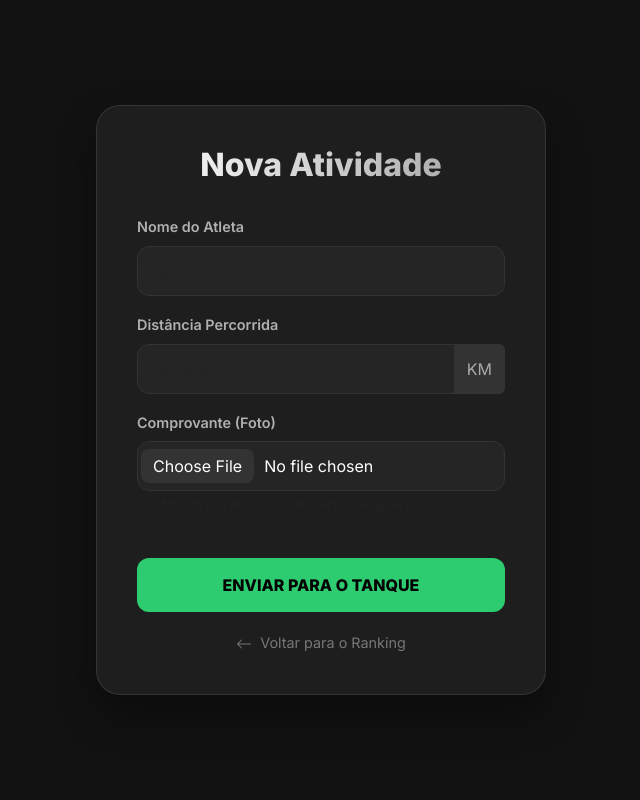
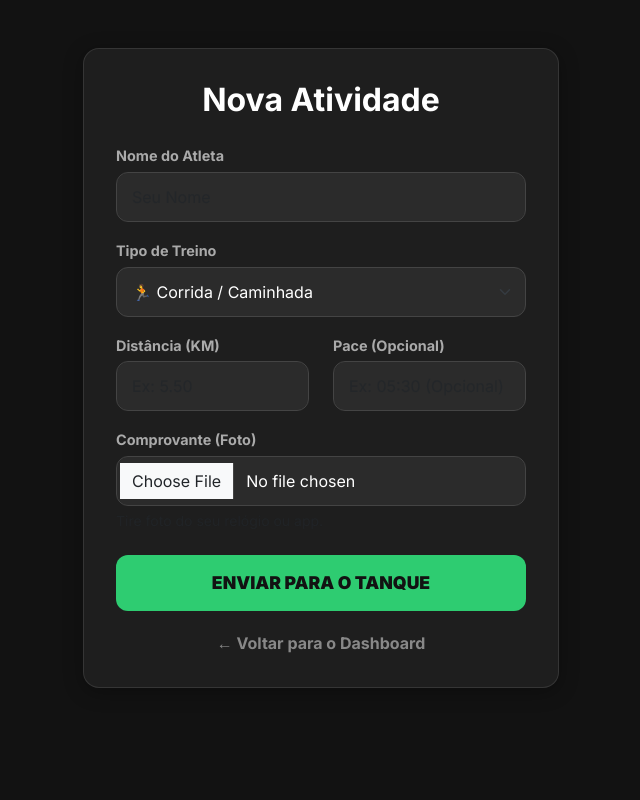
Before and after one commit to JullioDutra/projeto_kms, a Django app: page /registrar/ in a window 1280 px wide. Shown: the whole page, without its empty margins (319-959 px from the left). Run offline with Django 5.2, Linux system fonts and the light colour scheme.

Commit message:
Update registrar.html for new activity form layout

```diff
--- a/core/templates/core/registrar.html
+++ b/core/templates/core/registrar.html
@@ -3,143 +3,27 @@
 <head>
     <meta charset="UTF-8">
     <meta name="viewport" content="width=device-width, initial-scale=1.0">
-    <title>Registrar KM - Tracker</title>
+    <title>Nova Atividade</title>
     <link href="https://cdn.jsdelivr.net/npm/bootstrap@5.3.0/dist/css/bootstrap.min.css" rel="stylesheet">
-    <link href="https://fonts.googleapis.com/css2?family=Inter:wght@400;600;800&display=swap" rel="stylesheet">
+    <link href="https://fonts.googleapis.com/css2?family=Inter:wght@400;700;900&display=swap" rel="stylesheet">
     <style>
-        :root {
-            --dark-bg: #121212;
-            --card-bg: #1e1e1e;
-            --accent-green: #2ecc71;
-            --input-bg: #252525;
-        }
-
-        body {
-            background-color: var(--dark-bg);
-            color: #ffffff;
-            font-family: 'Inter', sans-serif;
-            display: flex;
-            align-items: center;
-            justify-content: center;
-            min-height: 100vh;
-            margin: 0;
-        }
-
-        .form-card {
-            background: var(--card-bg);
-            border: 1px solid rgba(255, 255, 255, 0.1);
-            border-radius: 24px;
-            padding: 40px;
-            width: 100%;
-            max-width: 450px;
-            box-shadow: 0 20px 40px rgba(0,0,0,0.4);
-        }
-
-        h2 {
-            font-weight: 800;
-            margin-bottom: 30px;
-            text-align: center;
-            background: linear-gradient(to right, #ffffff, #a0a0a0);
-            -webkit-background-clip: text;
-            -webkit-text-fill-color: transparent;
-        }
-
-        .form-label {
-            font-weight: 600;
-            font-size: 0.9rem;
-            color: #b0b0b0;
-            margin-bottom: 8px;
-        }
-
-        /* Estilizando os campos do Django que possuem a classe .form-control */
-        .form-control {
-            background-color: var(--input-bg) !important;
-            border: 1px solid #333 !important;
-            color: white !important;
-            border-radius: 12px;
-            padding: 12px 15px;
-            transition: all 0.3s ease;
-        }
-
-        .form-control:focus {
-            border-color: var(--accent-green) !important;
-            box-shadow: 0 0 0 4px rgba(46, 204, 113, 0.2) !important;
-            outline: none;
-        }
-
-        /* Customizando o input de arquivo */
-        input[type="file"]::file-selector-button {
-            background: #333;
-            color: white;
-            border: none;
-            border-radius: 8px;
-            padding: 5px 12px;
-            margin-right: 10px;
-            cursor: pointer;
-            transition: 0.3s;
-        }
-
-        input[type="file"]::file-selector-button:hover {
-            background: #444;
-        }
-
-        .btn-submit {
-            background: var(--accent-green);
-            color: #000;
-            border: none;
-            border-radius: 12px;
-            padding: 15px;
-            width: 100%;
-            font-weight: 800;
-            font-size: 1rem;
-            margin-top: 20px;
-            transition: transform 0.2s, background 0.3s;
-        }
-
-        .btn-submit:hover {
-            background: #27ae60;
-            transform: translateY(-2px);
-        }
-
-        .back-link {
-            display: block;
-            text-align: center;
-            margin-top: 20px;
-            color: #777;
-            text-decoration: none;
-            font-size: 0.9rem;
-            transition: color 0.3s;
-        }
-
-        .back-link:hover {
-            color: #fff;
-        }
-
-        .input-group-text {
-            background: #333;
-            border: 1px solid #333;
-            color: #aaa;
-        }
-        .form-select {
-        background-color: var(--input-bg) !important;
-        border: 1px solid #333 !important;
-        color: white !important;
-        border-radius: 12px;
-        padding: 12px 15px;
-        }
-        .form-select:focus {
-            border-color: var(--accent-green) !important;
-            box-shadow: 0 0 0 4px rgba(46, 204, 113, 0.2) !important;
-            outline: none;
-        }
+        body { background-color: #121212; color: #fff; font-family: 'Inter', sans-serif; }
+        .glass-card { background: #1e1e1e; border: 1px solid rgba(255, 255, 255, 0.1); border-radius: 16px; padding: 2rem; box-shadow: 0 4px 20px rgba(0,0,0,0.3); }
+        .form-label { color: #aaa; font-weight: bold; font-size: 0.9rem; margin-bottom: 5px; }
+        .form-control, .form-select { background-color: #2b2b2b !important; border: 1px solid #444 !important; color: white !important; border-radius: 12px; padding: 12px 15px; }
+        .form-control:focus, .form-select:focus { border-color: #2ecc71 !important; box-shadow: 0 0 0 4px rgba(46, 204, 113, 0.2) !important; outline: none; }
+        .btn-submit { background-color: #2ecc71; color: #121212; font-weight: 900; border: none; border-radius: 12px; padding: 15px; font-size: 1.1rem; width: 100%; transition: all 0.3s; }
+        .btn-submit:hover { background-color: #27ae60; transform: translateY(-2px); }
+        .back-link { color: #888; text-decoration: none; display: block; text-align: center; margin-top: 20px; font-weight: bold; }
+        .back-link:hover { color: #fff; }
     </style>
 </head>
 <body>
+<div class="container py-5" style="max-width: 500px;">
+    <div class="glass-card">
+        <h2 class="text-center mb-4 fw-bold">Nova Atividade</h2>
 
-<div class="form-card">
-    <h2>Nova Atividade</h2>
-
-    <form method="post" enctype="multipart/form-data">
+        <form method="POST" enctype="multipart/form-data">
             {% csrf_token %}
 
             <div class="mb-3">
@@ -148,32 +32,32 @@
             </div>
 
             <div class="mb-3">
-            <label class="form-label">Distância Percorrida</label>
-            <div class="input-group">
+                <label class="form-label">Tipo de Treino</label>
+                {{ form.tipo }}
+            </div>
+
+            <div class="row">
+                <div class="col-6 mb-3">
+                    <label class="form-label">Distância (KM)</label>
                     {{ form.quantidade_km }}
-                <span class="input-group-text">KM</span>
+                </div>
+                <div class="col-6 mb-3">
+                    <label class="form-label">Pace (Opcional)</label>
+                    {{ form.pace }}
                 </div>
             </div>
 
             <div class="mb-4">
                 <label class="form-label">Comprovante (Foto)</label>
                 {{ form.foto_comprovante }}
-            <div class="form-text text-muted" style="font-size: 0.75rem; margin-top: 5px;">
-                Tire foto do seu Strava, Smartwatch ou App de corrida.
+                <small class="text-muted d-block mt-1">Tire foto do seu relógio ou app.</small>
+            </div>
+
+            <button type="submit" class="btn-submit">ENVIAR PARA O TANQUE</button>
+        </form>
+
+        <a href="{% url 'dashboard' %}" class="back-link">← Voltar para o Dashboard</a>
     </div>
 </div>
-
-        <button type="submit" class="btn-submit text-uppercase">Enviar para o Tanque</button>
-    </form>
-
-    <a href="{% url 'dashboard' %}" class="back-link">
-        <svg xmlns="http://www.w3.org/2000/svg" width="16" height="16" fill="currentColor" class="bi bi-arrow-left me-1" viewBox="0 0 16 16">
-            <path fill-rule="evenodd" d="M15 8a.5.5 0 0 0-.5-.5H2.707l3.147-3.146a.5.5 0 1 0-.708-.708l-4 4a.5.5 0 0 0 0 .708l4 4a.5.5 0 0 0 .708-.708L2.707 8.5H14.5A.5.5 0 0 0 15 8z"/>
-        </svg>
-        Voltar para o Ranking
-    </a>
-</div>
-
-<script src="https://cdn.jsdelivr.net/npm/bootstrap@5.3.0/dist/js/bootstrap.bundle.min.js"></script>
 </body>
 </html>
```
Lines whose indentation alone changed are shown as unchanged.
